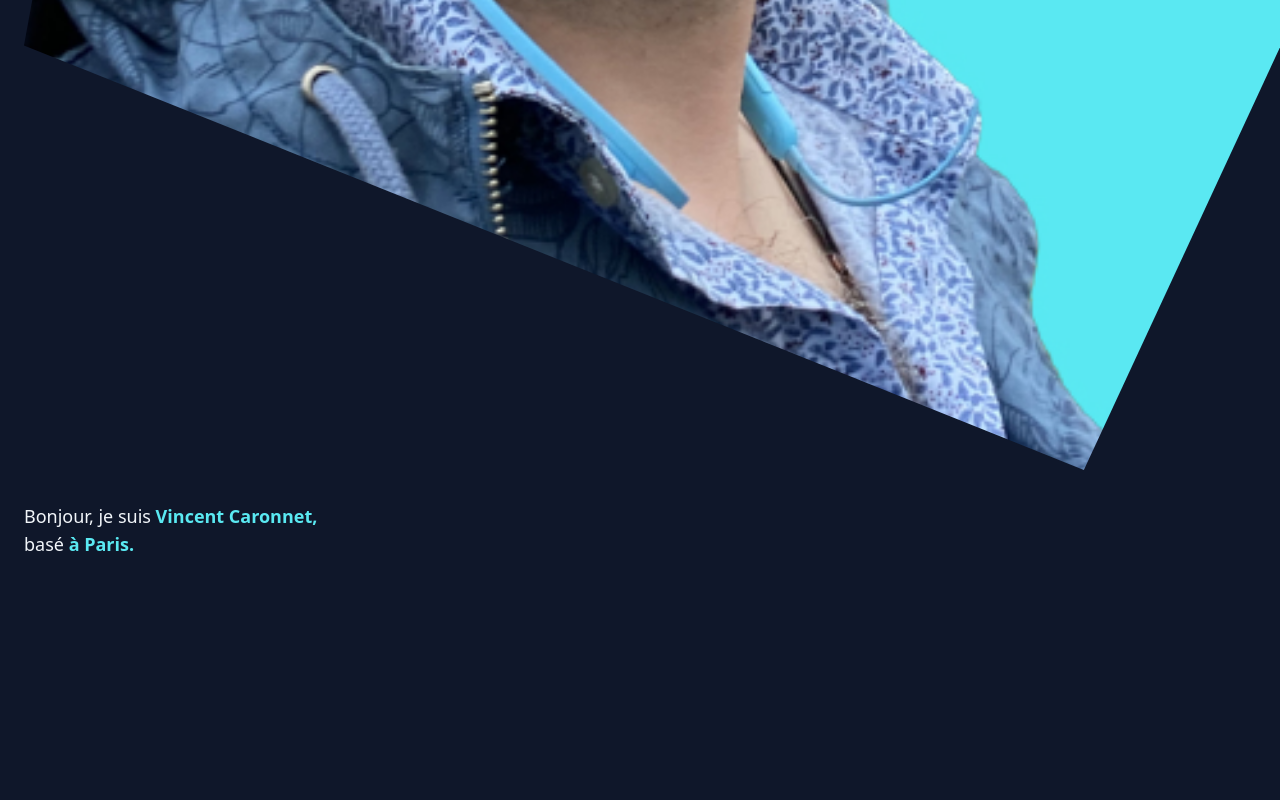
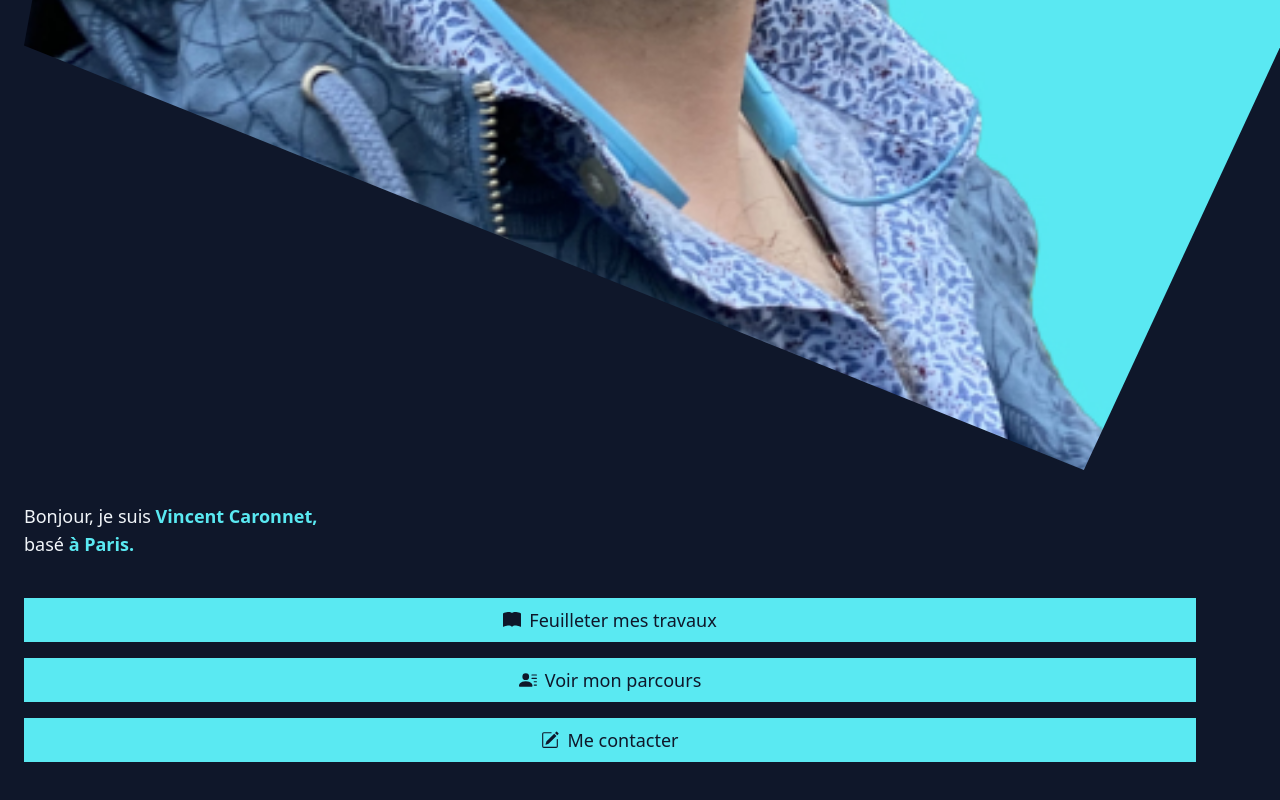
Before and after one commit to centvingt/my-portfolio, a Next.js app: page / in a window 1280 px wide. Shown: the part 1259-2059 px from the top of the page. Before the commit the page ends 1841 px from the top, so only its background shows below. Built offline with nearby package versions, Linux system fonts and the light colour scheme.

Commit message:
Ajout des trois boutons de l’accueil

```diff
--- a/components/shared/ButtonComponent.tsx
+++ b/components/shared/ButtonComponent.tsx
@@ -1,7 +1,27 @@
+import Image from 'next/image'
+import Link from 'next/link'
 import { FC } from 'react'
+import { IconContext } from 'react-icons'
 
-const ButtonComponent: FC = () => {
-    return <p>lol</p>
+interface PropsInterface {
+    icon: JSX.Element
+    label: string
+    destination: string
+}
+
+const ButtonComponent: FC<PropsInterface> = ({ icon, label, destination }) => {
+    return (
+        <Link href={destination}>
+            {/* <a className="bg-accent text-slate-900 text-lg grid gap-2 grid-cols-[18px_1fr] items-center py-2 px-4"> */}
+            <a className="bg-accent text-slate-900 text-lg font-medium grid gap-2 grid-cols-[18px_max-content] justify-center items-center py-2 px-4 my-4">
+                <IconContext.Provider value={{ size: '18px' }}>
+                    {icon}
+                </IconContext.Provider>
+
+                {label}
+            </a>
+        </Link>
+    )
 }
 
 export default ButtonComponent
--- a/pages/index.tsx
+++ b/pages/index.tsx
@@ -1,8 +1,10 @@
 import type { NextPage } from 'next'
 import Head from 'next/head'
 import Image from 'next/image'
+import { BsBookFill, BsPersonLinesFill, BsPencilSquare } from 'react-icons/bs'
 import FooterComponent from '../components/FooterComponent'
 import HomeSentencesComponent from '../components/HomeComponent/HomeSentencesComponent'
+import ButtonComponent from '../components/shared/ButtonComponent'
 
 import photo120 from '../public/img/photo-120-600w.jpg'
 
@@ -30,7 +32,8 @@ const sentences = [
 const Home: NextPage = () => {
     return (
         <>
-            <div className="font-thin text-lg pr-[50px]">
+            <div className="font-thin text-lg pr-[60px]">
+                <header className="mb-10">
                     <div className="home-mask">
                         <Image
                             src={photo120}
@@ -42,6 +45,22 @@ const Home: NextPage = () => {
                         Bonjour, je suis <strong>Vincent Caronnet,</strong>
                     </h1>
                     <HomeSentencesComponent sentences={sentences} />
+                </header>
+                <ButtonComponent
+                    icon={<BsBookFill />}
+                    destination="/"
+                    label="Feuilleter mes travaux"
+                />
+                <ButtonComponent
+                    icon={<BsPersonLinesFill />}
+                    destination="/"
+                    label="Voir mon parcours"
+                />
+                <ButtonComponent
+                    icon={<BsPencilSquare />}
+                    destination="/"
+                    label="Me contacter"
+                />
             </div>
             <FooterComponent />
         </>
```
Lines whose indentation alone changed are shown as unchanged.
